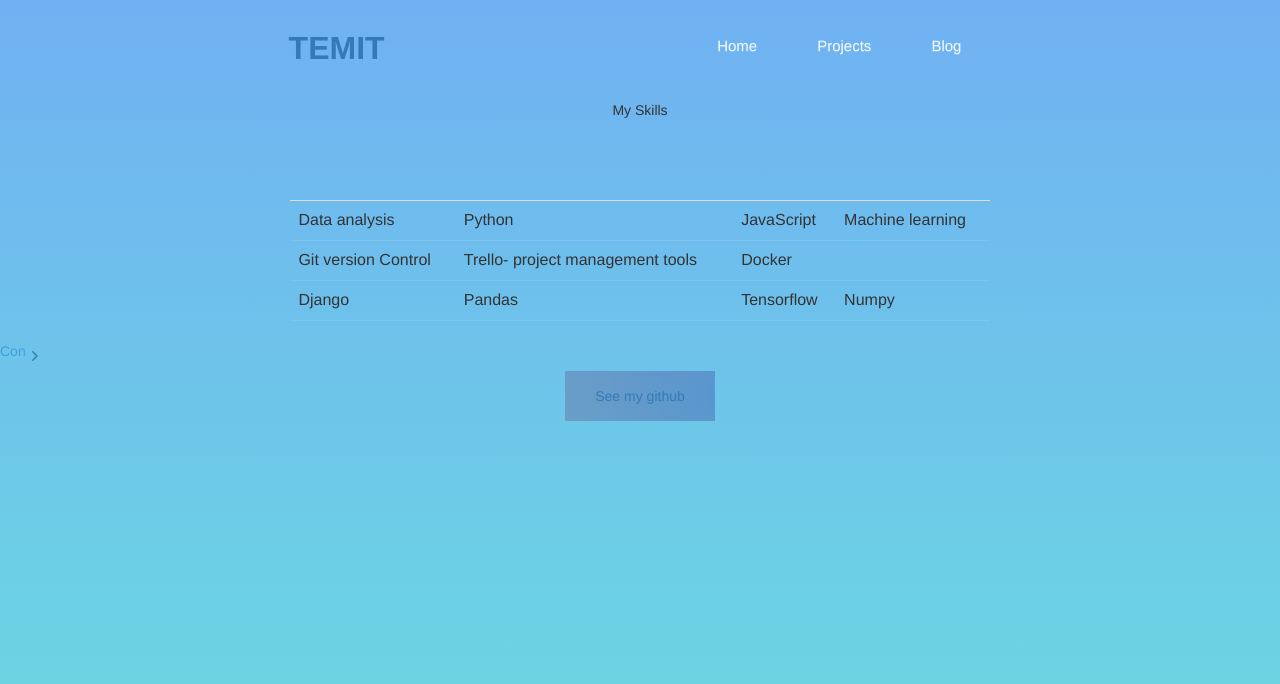
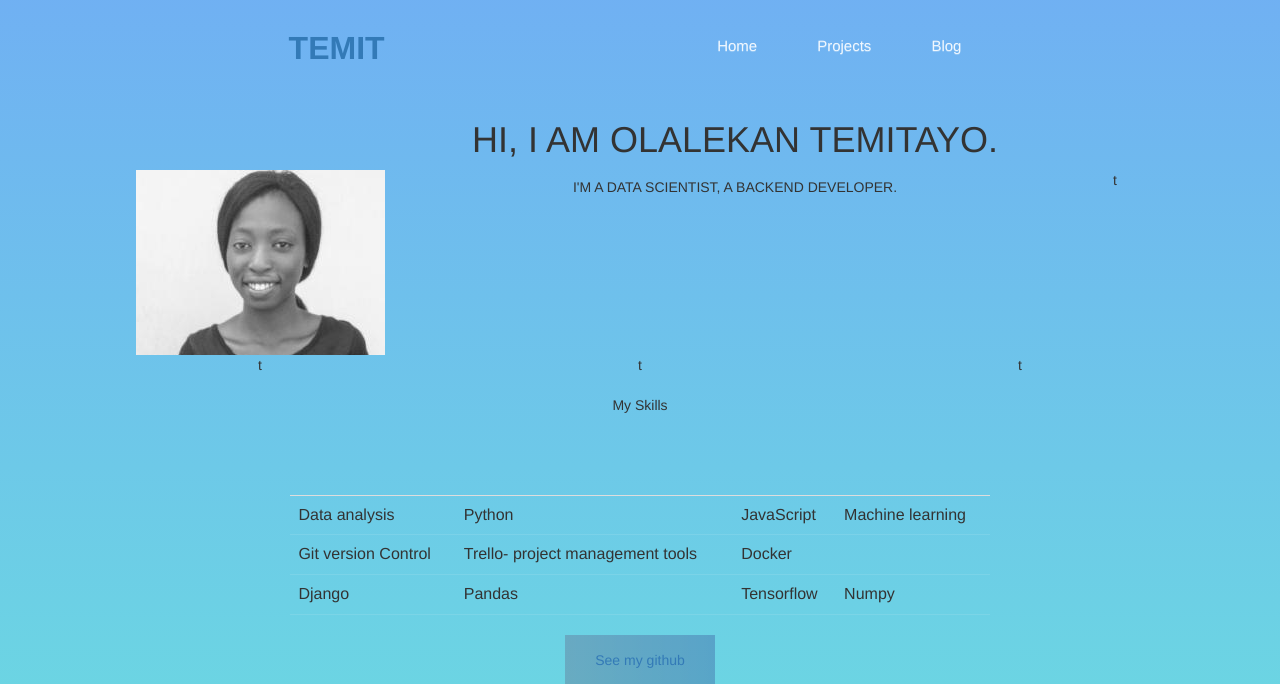
Before and after one commit to temitayopelumi/portfolio, a Django app: page / in a window 1280 px wide. Shown: the top 684 px of the page. Run offline with Django 3.2, Linux system fonts and the light colour scheme; some libraries are stand-ins or nearby versions.

Commit message:
designing homepage

```diff
--- a/templates/project/home.html
+++ b/templates/project/home.html
@@ -3,10 +3,40 @@
 {% load  static %}
 {% block page_content %}
 </br>
-    </br>
-    </br>
+</br>
+</br>
+</br>
 
-     <div class="section " data-section="slide04">
+
+    <div class="container">
+       <div class = "row">
+        <div  class="col-md-4"> </div>
+        <div class="col-md-6"> <h1> Hi, I am Olalekan Temitayo.</h1></div>
+        <div  class="col-md-2"> </div>
+        </div>
+
+
+        <div class= "row">
+        <div  class="col-md-4">
+        <img src="{% static 'project/images/gtt.png'%}"></div>
+        <div class="col-md-6"> <H5>
+        I'm a Data Scientist, a Backend Developer.
+        </H5>
+        </div>
+        <div class="col">
+        t
+        </div>
+       </div>
+        <div class= "row">
+        <div  class="col">t  </div>
+        <div class="col">  t </div>
+        <div class="col"> t</div>
+        </div>
+
+    </div>
+
+
+    <div class="section " data-section="slide04">
                  <div class="section-inner">
                     <div class="row justify-content-center">
                         <div class="col-md-7 wide-col-laptop">
@@ -47,19 +77,11 @@
 
 
 
-    <div class="cta_btn_container">
-		<a href="/projects/" class="cta_link">
-			<div class="cta_button d-flex align-items-center">
-				<p class="cta_link_text">Con</p>
-				<div class="icon-caret-left"><svg xmlns="http://www.w3.org/2000/svg" viewBox="0 0 16 16" width="16" height="16">
-						<path fill-rule="evenodd" d="M6.22 3.22a.75.75 0 011.06 0l4.25 4.25a.75.75 0 010 1.06l-4.25 4.25a.75.75 0 01-1.06-1.06L9.94 8 6.22 4.28a.75.75 0 010-1.06z">
-						</path>
-					</svg></div>
-			</div>
-		</a>
+
     <div class='cta-btn-container'>
-                                    <div class='cta-btn'><a href="https://github.com/temitayopelumi/">See my github</a></div>
-                                </div>
+        <div class='cta-btn'><a href="https://github.com/temitayopelumi/">See my github</a></div>
+
+
 
 
 
```
Also changed, not shown: static/project/images/gt.png (added), static/project/images/gtt.png (added), static/project/images/picture.jfif (added).
